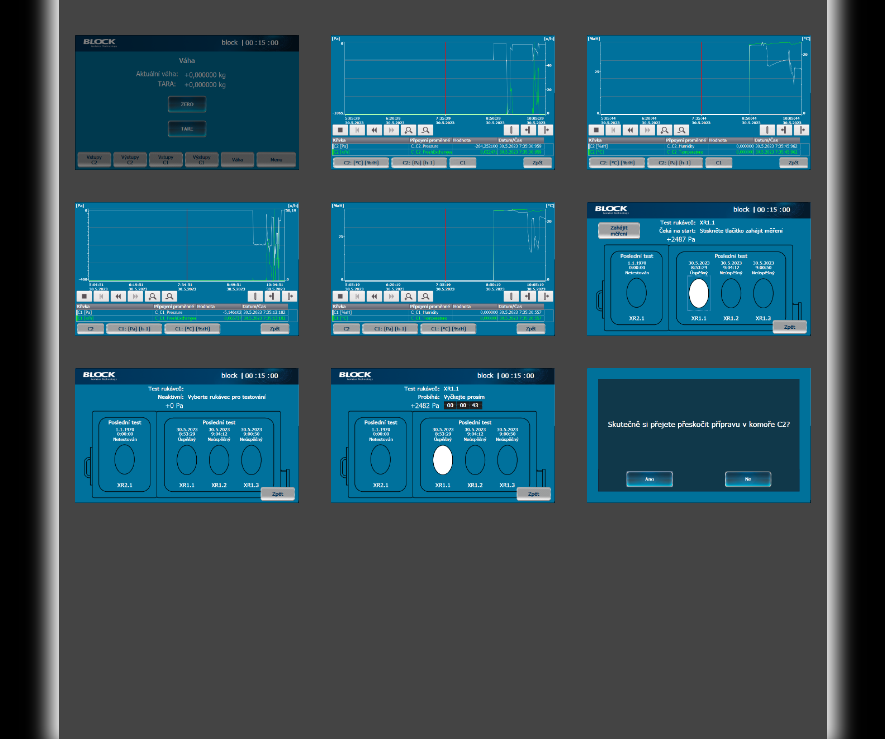
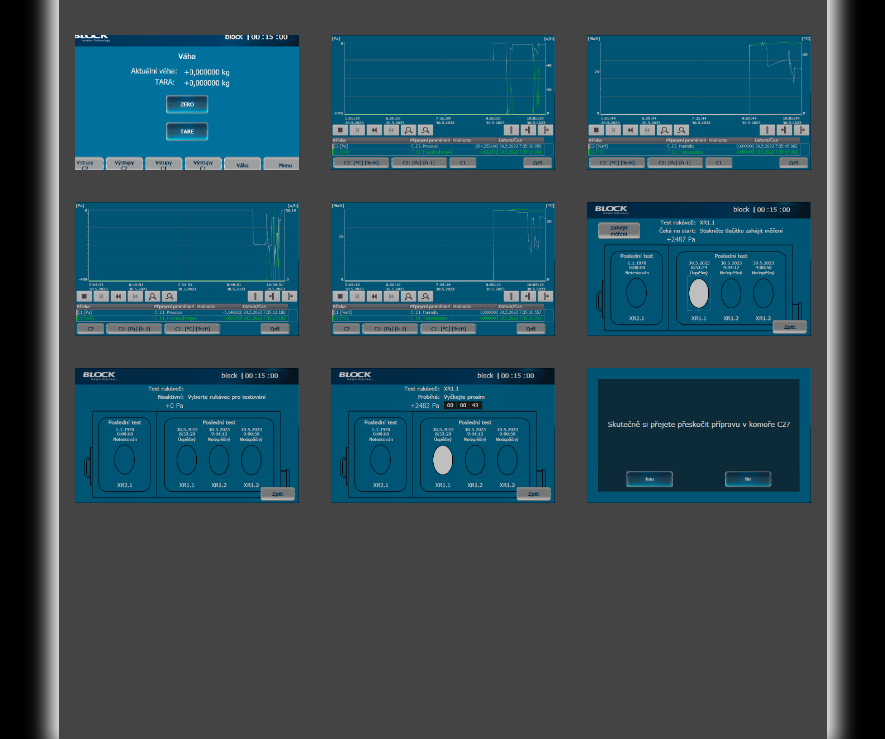
Before and after one commit to BitZone64/Training-Gallery, a plain HTML site: page index.html in a window 1280 px wide. In both pictures the pointer is over the picture 384 px from the left and 163 px from the top of the page. Shown: the part 61-800 px from the top of the page, without its empty margins (197-1082 px from the left). Drawn offline with Linux system fonts and the light colour scheme.

Commit message:
Added zoom & brightness transition

```diff
--- a/index.html
+++ b/index.html
@@ -41,14 +41,16 @@
 
         .image img {
             flex-shrink: 1;
+            filter: brightness(0.75);
             min-width: 100%;
             min-height: 100%;
+            transition: 0.3s ease-in-out;
         }
 
         .image img:hover {
             -webkit-filter: brightness(.5);
-            filter: brightness(.5);
-            transition: 0.2s;
+            filter: brightness(1);
+            transform: scale(1.1);
         }
 
     </style>
```
